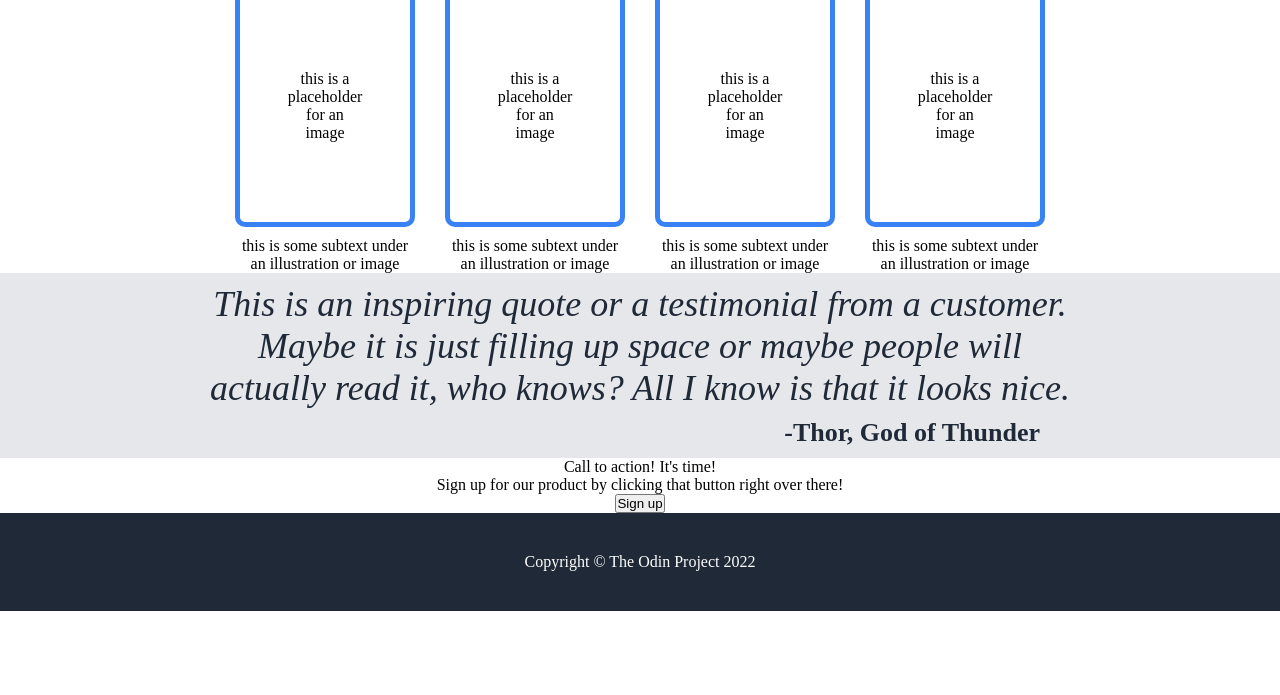
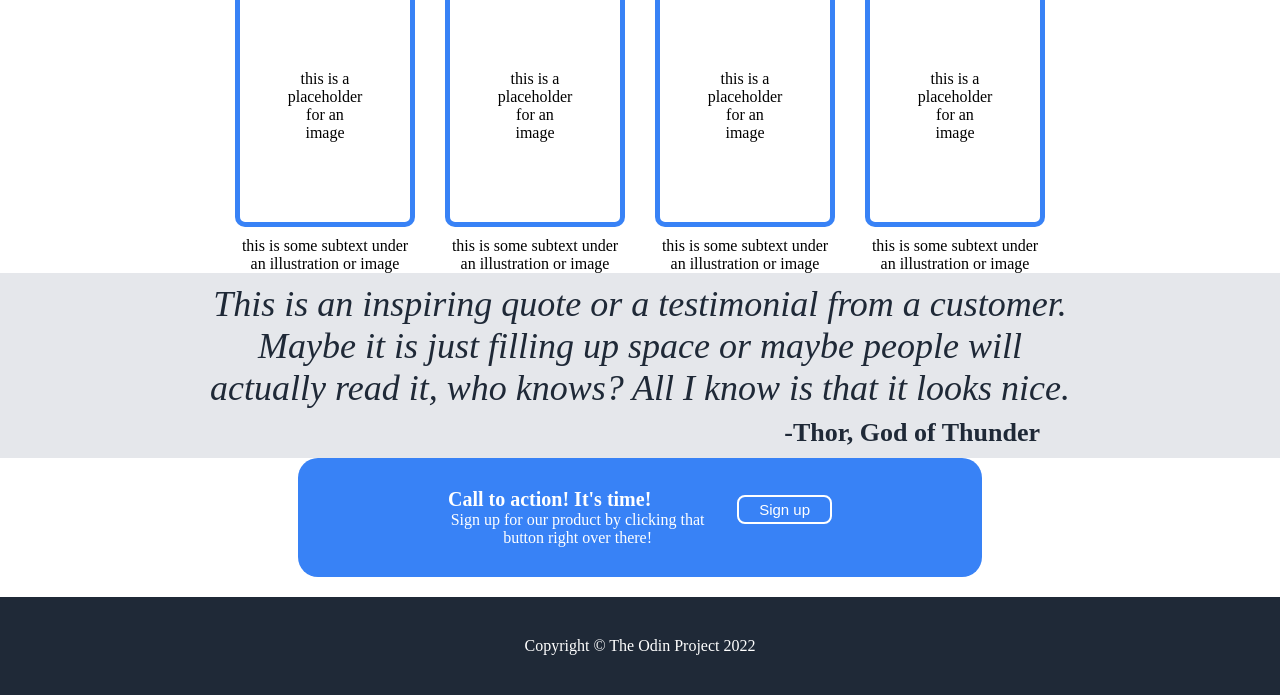
Before and after one commit to CetO-hub/odin-landing-page, a plain HTML site: page index.html in a window 1280 px wide. Shown: the part 424-1119 px from the top of the page. Before the commit the page ends 1035 px from the top, so only its background shows below. Drawn offline with Linux system fonts and the light colour scheme.

Commit message:
Update index and css
Complete styling of index with placeholder.
Update corresponding classes in index.

```diff
--- a/css/styles.css
+++ b/css/styles.css
@@ -176,3 +176,42 @@ footer {
   margin-top: 9px;
   margin-right: 40px;
 }
+
+.action-badge {
+  display: flex;
+  justify-content: center;
+  align-items: center;
+  padding: 30px 150px;
+  background-color: #3882f6;
+  color: white;
+  margin-bottom: 30px;
+  width: 30vw;
+  margin: 0 auto 20px auto;
+  border-radius: 20px;
+  gap: 30px;
+}
+
+.action-text {
+  display: flex;
+  flex-direction: column;
+  justify-content: center;
+  align-items: flex-start;
+  flex: 1;
+}
+
+.action-text-1 {
+  font-weight: bold;
+  font-size: 20px;
+}
+
+button {
+  display: flex;
+  align-self: flex-start;
+  background-color: #3882f6;
+  color: white;
+  margin-top: 7px;
+  padding: 4px 20px;
+  border-radius: 8px;
+  border: 2px solid white;
+  font-size: 15px;
+}
--- a/index.html
+++ b/index.html
@@ -65,10 +65,12 @@
         </div>
         <div class="author">-Thor, God of Thunder</div>
       </div>
-      <div class="call to action">
-        <div>Call to action! It's time!</div>
-        <div>
-          Sign up for our product by clicking that button right over there!
+      <div class="action-badge">
+        <div class="action-text">
+          <div class="action-text-1">Call to action! It's time!</div>
+          <div class="action-text-2">
+            Sign up for our product by clicking that button right over there!
+          </div>
         </div>
         <button>Sign up</button>
       </div>
```
